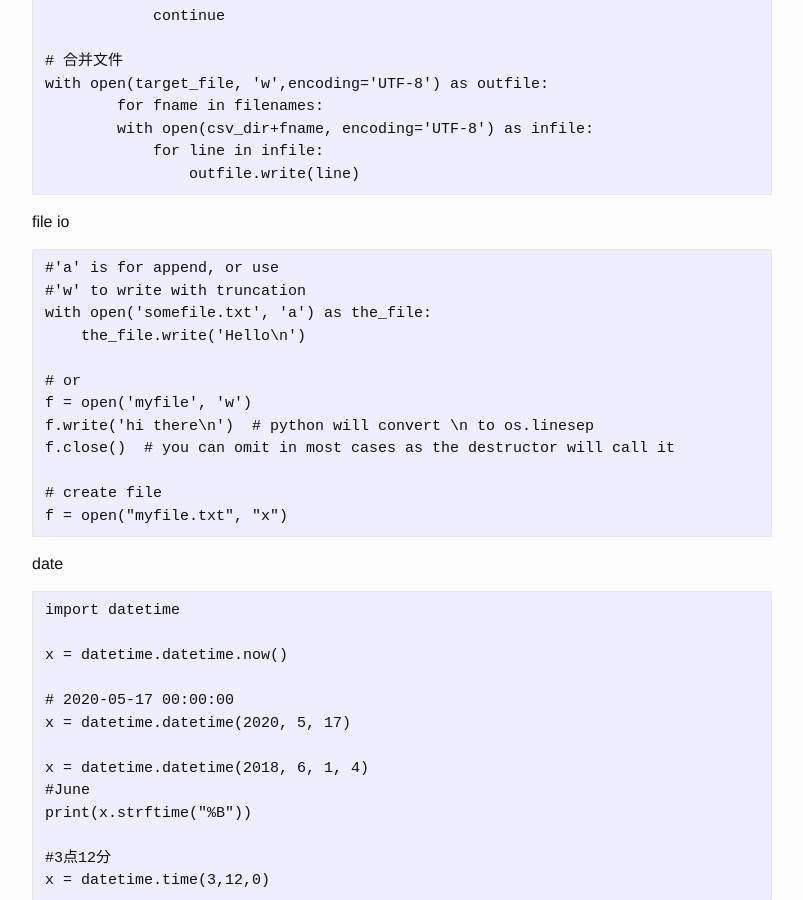
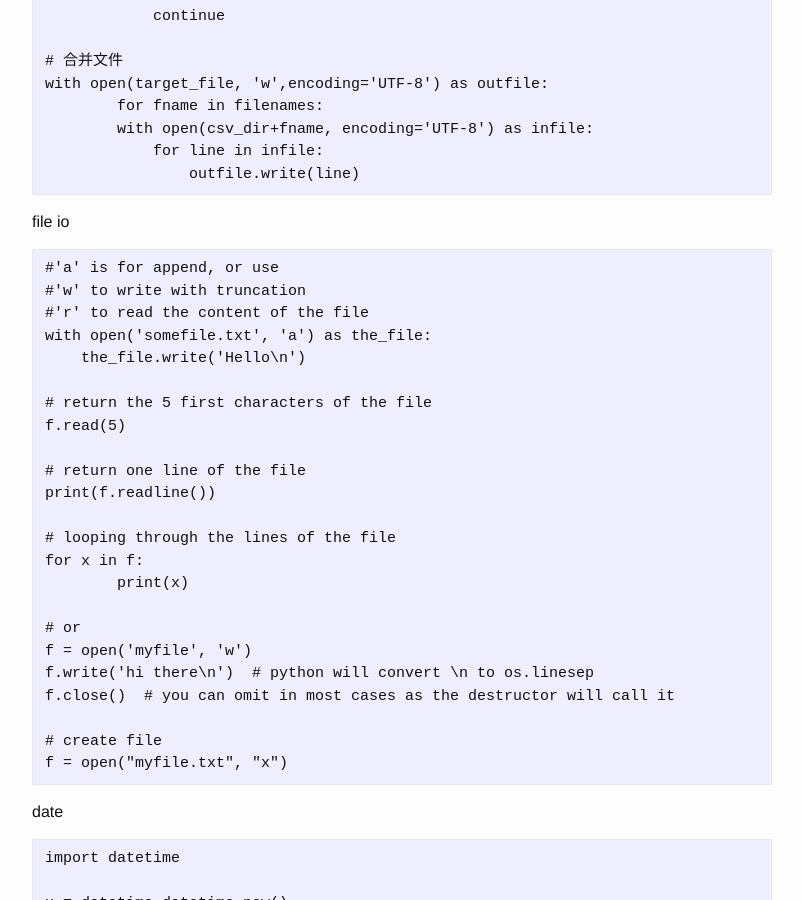
Before and after one commit to josephstalin117/josephstalin117.github.io, a Jekyll site: the page built from _posts/2017-08-10-python.markdown, in a window 1280 px wide and 900 px high, scrolled down 6803 px. Shown: the whole window, without its empty margins (238-1041 px from the left). Built offline with Jekyll 4.4.1, drawn with Linux system fonts in a browser that asks for light colours.

Commit message:
add python file io

````diff
--- a/_posts/2017-08-10-python.markdown
+++ b/_posts/2017-08-10-python.markdown
@@ -328,8 +328,19 @@ file io
 ```
 #'a' is for append, or use
 #'w' to write with truncation
+#'r' to read the content of the file
 with open('somefile.txt', 'a') as the_file:
     the_file.write('Hello\n')
+
+# return the 5 first characters of the file
+f.read(5)
+
+# return one line of the file
+print(f.readline())
+
+# looping through the lines of the file
+for x in f:
+	print(x)
 
 # or
 f = open('myfile', 'w')
````
